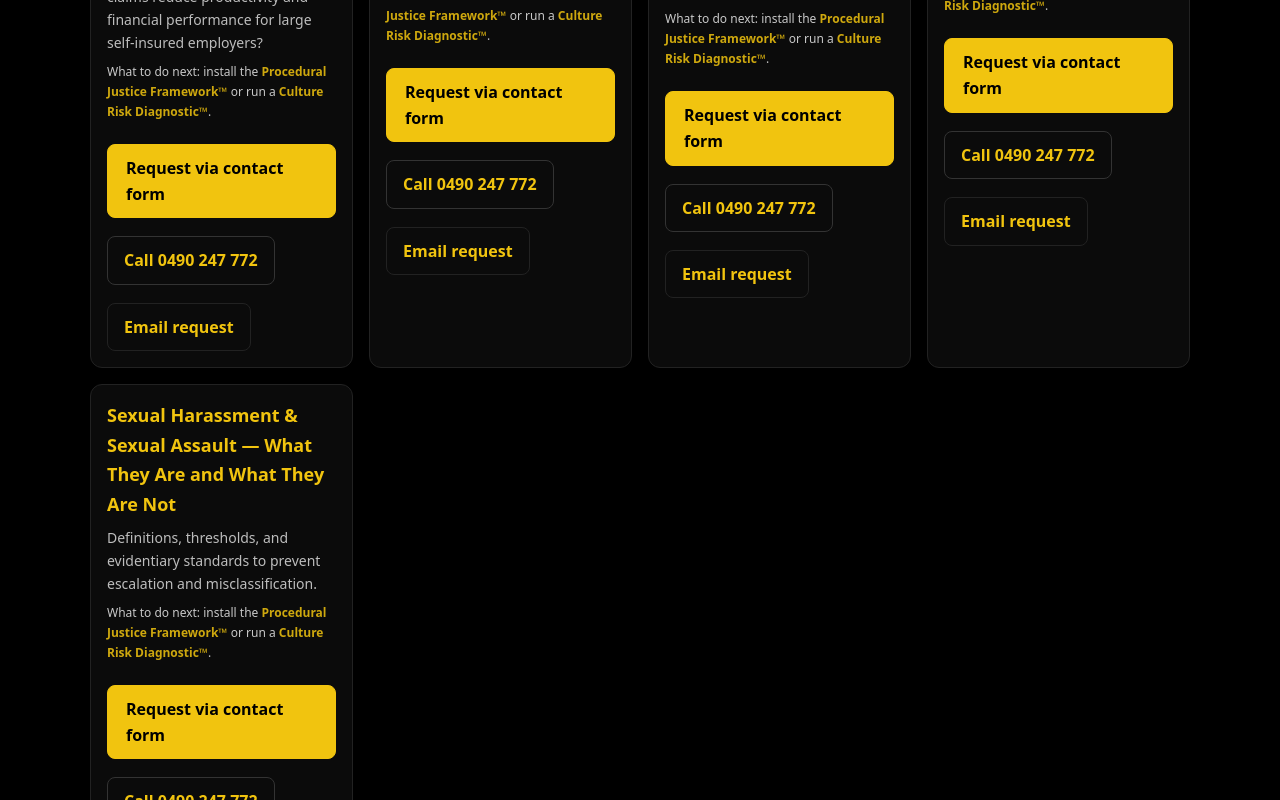
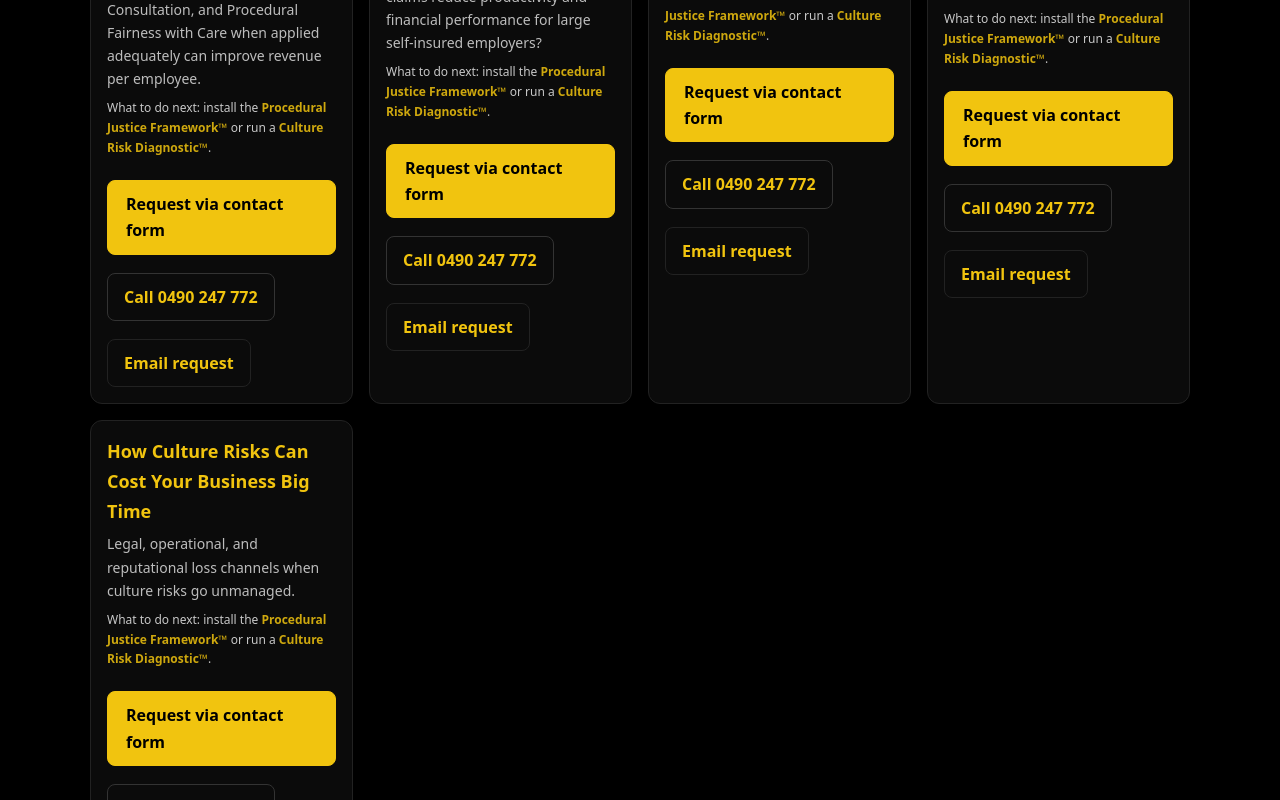
Before and after one commit to AlbertoRMelgoza/AdMeliorem, a Next.js app: page /whitepapers in a window 1280 px wide. Shown: the part 700-1500 px from the top of the page. Built offline with nearby package versions, Linux system fonts and the light colour scheme.

Commit message:
Update page.tsx

```diff
--- a/app/whitepapers/page.tsx
+++ b/app/whitepapers/page.tsx
@@ -10,6 +10,13 @@ export const metadata = {
 type Paper = { title: string; blurb: string; slug: string };
 
 const PAPERS: Paper[] = [
+  {
+    title:
+      "Do stronger consultation practices and procedural fairness with care relate to higher revenue per employee and fewer hours lost for Comcare self-licensees?",
+    blurb:
+      "Consultation, and Procedural Fairness with Care when applied adequately can improve revenue per employee.",
+    slug: "predicting revenue per employee through consultation and fair processes with care",
+  },
   {
     title:
       "Do Psychological Claim Costs Undermine Productivity for Australian Self-Insured Licensees",
@@ -37,14 +44,7 @@ const PAPERS: Paper[] = [
       "Legal, operational, and reputational loss channels when culture risks go unmanaged.",
     slug: "how-culture-risks-cost-business",
   },
-  {
-    title:
-      "Sexual Harassment & Sexual Assault — What They Are and What They Are Not",
-    blurb:
-      "Definitions, thresholds, and evidentiary standards to prevent escalation and misclassification.",
-    slug: "sh-and-sa-what-they-are-and-are-not",
-  },
-];
+  ];
 
 export default function WhitepapersPage() {
   const wrap: CSSProperties = {
```
